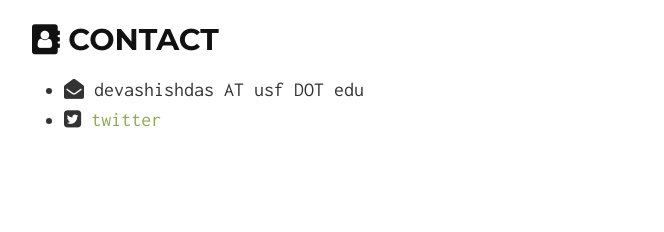
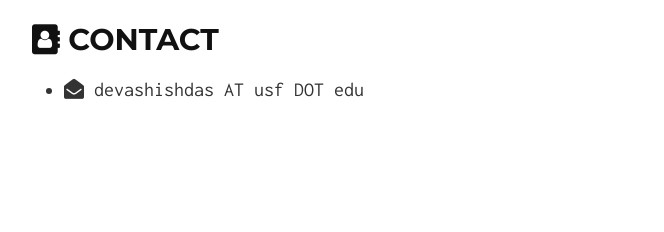
Before and after one commit to DevashishDas1/devashishdas1.github.io, a Jekyll site: the page built from index.md, in a window 1280 px wide. Shown: the part 1109-1341 px from the top of the page, without its empty margins (306-970 px from the left). Built offline with Jekyll 4.4.1, drawn with Linux system fonts in a browser that asks for light colours; our own code applies the rules of GitHub Pages for plain Markdown files; after the commit the page ends 1314 px from its top, so only the background shows below that.

Commit message:
usf stuff added 1.0

```diff
--- a/index.md
+++ b/index.md
@@ -24,5 +24,5 @@ I am an assistant professor in the Department of Industrial & Management Systems
 ## <i class="fa fa-address-book" style="font-size:1em;"></i> Contact
 
 * <i class="fa fa-envelope-open" style="font-size:1em;"></i> devashishdas AT usf DOT edu
-* <i class="fa fa-twitter-square" style="font-size:1em;"></i> <a href="https://twitter.com/ddas_wisc" target="_top">twitter</a>
+<!-- * <i class="fa fa-twitter-square" style="font-size:1em;"></i> <a href="https://twitter.com/ddas_wisc" target="_top">twitter</a> -->
 <!-- * <i class="fa fa-phone" style="font-size:1em;"></i> +1 507 293 7023 -->
```
Also changed, not shown: 1 other file.
